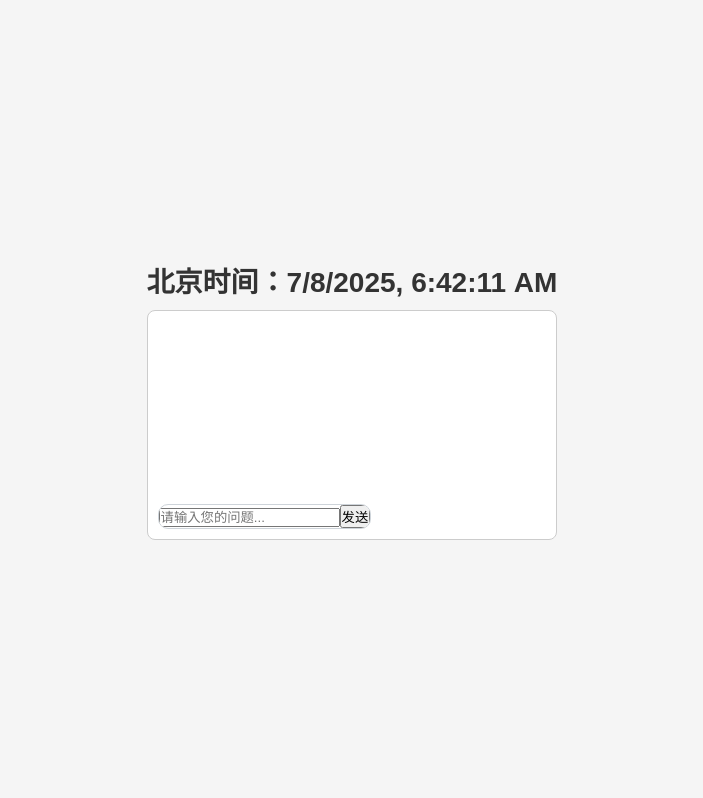
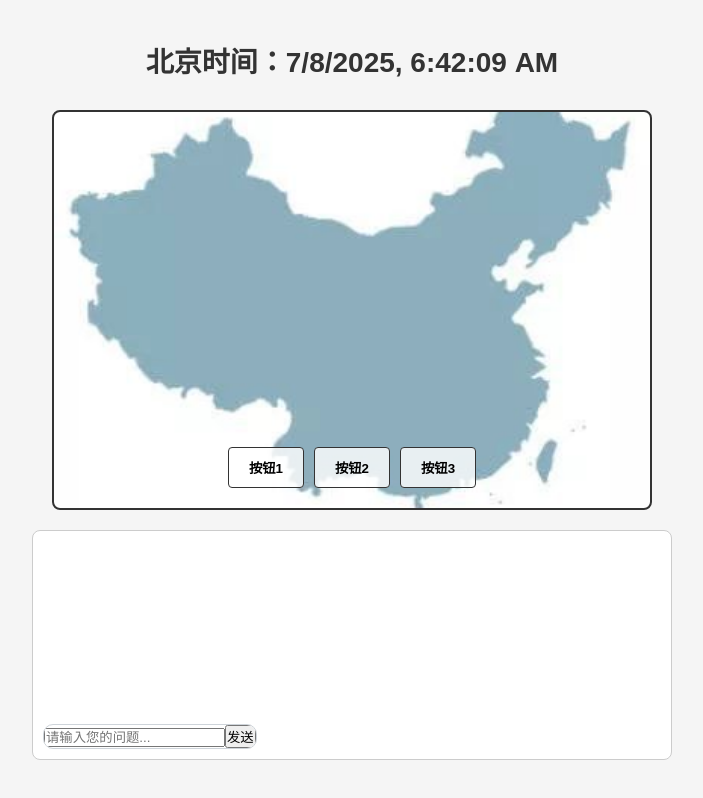
Before and after one commit to my171/JTSPGL, a Vue app in the folder front/JTSPGL-web/: page /page1 in a window 1280 px wide. Shown: the whole page, without its empty margins (288-991 px from the left). Built offline with nearby package versions, Linux system fonts and the light colour scheme.

Commit message:
添加Map组件

```diff
--- a/front/JTSPGL-web/src/components/Map.vue
+++ b/front/JTSPGL-web/src/components/Map.vue
@@ -0,0 +1,177 @@
+<template>
+  <div class="image-box-container">
+    <!-- 矩形框（带背景图片） -->
+    <div class="image-box" :style="{ backgroundImage: `url(${backgroundImage})` }">
+      <!-- 按钮组 -->
+      <div class="buttons-container">
+        <button
+          v-for="(btn, index) in buttons"
+          :key="index"
+          @click="handleButtonClick(btn.action)"
+          class="custom-button"
+        >
+          {{ btn.label }}
+        </button>
+      </div>
+    </div>
+  </div>
+</template>
+
+<script setup>
+import { ref } from 'vue';
+
+const backgroundImage = ref('/src/images/MapImg.png');
+
+// 按钮配置
+const buttons = ref([
+  { label: '按钮1', action: 'action1' },
+  { label: '按钮2', action: 'action2' },
+  { label: '按钮3', action: 'action3' },
+]);
+
+// 按钮点击事件
+const handleButtonClick = (action) => {
+  console.log(`点击了按钮，执行操作: ${action}`);
+  // 可以在这里添加按钮逻辑，比如 emit 事件或调用方法
+  if (action === 'action1') {
+    //TODO:编写按钮按下后的逻辑1
+  } else if (action === 'action2') {
+    //TODO:编写按钮按下后的逻辑2
+  } else if (action === 'action3') {
+    //TODO:编写按钮按下后的逻辑3
+  }
+};
+</script>
+
+<style scoped>
+.image-box-container {
+  display: flex;
+  justify-content: center;
+  align-items: center;
+  padding: 20px;
+}
+
+.image-box {
+  width: 600px;
+  height: 400px;
+  background-size: cover;
+  background-position: center;
+  background-repeat: no-repeat;
+  border: 2px solid #333;
+  border-radius: 8px;
+  position: relative;
+  display: flex;
+  justify-content: center;
+  align-items: center;
+}
+
+.buttons-container {
+  display: flex;
+  gap: 10px;
+  position: absolute;
+  bottom: 20px;
+}
+
+.custom-button {
+  padding: 10px 20px;
+  background-color: rgba(255, 255, 255, 0.8);
+  border: 1px solid #333;
+  border-radius: 4px;
+  cursor: pointer;
+  font-weight: bold;
+  transition: background-color 0.3s;
+}
+
+.custom-button:hover {
+  background-color: rgba(255, 255, 255, 1);
+}
+</style>
+
+<!--以下是原html文件部分参考-->
+
+
+<!--
+<template>
+    <div class="map-area">
+        <div
+            class="warehouse"
+            style="top: 80px; left: 100px"
+            onclick="showWarehouseInfo('WH001', '华北中心仓')"
+        >
+        华北中心仓
+        </div>
+        <div
+            class="warehouse"
+            style="top: 120px; left: 280px"
+            onclick="showWarehouseInfo('WH002', '华东智能仓')"
+        >
+        华东智能仓
+        </div>
+        <div
+            class="warehouse"
+            style="top: 220px; left: 160px"
+            onclick="showWarehouseInfo('WH003', '华南枢纽仓')"
+        >
+        华南枢纽仓
+        </div>
+        <div
+            class="warehouse"
+            style="top: 300px; left: 80px"
+            onclick="showWarehouseInfo('WH004', '西南分拨中心')"
+        >
+        西南分拨中心
+        </div>
+        <div
+            class="warehouse"
+            style="top: 350px; left: 260px"
+            onclick="showWarehouseInfo('WH005', '东北冷链仓')"
+        >
+        东北冷链仓
+        </div>
+    </div>
+</template>
+
+<script>
+export default {
+    data() {
+        return {
+            currentTime: ""
+        };
+    },
+    mounted() {
+        this.updateTime();
+        this.timer = setInterval(this.updateTime, 1000);
+    },
+    beforeDestroy() {
+        clearInterval(this.timer);
+    },
+    methods: {
+        updateTime() {
+            const now = new Date();
+            this.currentTime = now.toLocaleString();
+        }
+    }
+};
+</script>
+
+<style scoped>
+    .map-area {
+        flex: 1;
+        background-color: #e6ecf2;
+        border: 1px solid #ccc;
+        border-radius: 10px;
+        position: relative;
+        margin-bottom: 15px;
+    }
+    .warehouse {
+        position: absolute;
+        cursor: pointer;
+        transition: transform 0.2s, background-color 0.2s;
+        padding: 6px 12px;
+        border-radius: 8px;
+        background-color: #5baaff;
+        color: white;
+        font-size: 14px;
+    }
+</style>
+-->
--- a/front/JTSPGL-web/src/views/Page1.vue
+++ b/front/JTSPGL-web/src/views/Page1.vue
@@ -54,14 +54,16 @@ button:hover {
 <template>
   <div class="page1">
     <ClockBlock />
+    <Map />
     <ChatBox />
     <!--ClockBlock/-->
   </div>
 </template>
 
 <script setup>
+  import ClockBlock from '@components/ClockBlock.vue';
+  import Map from '@/components/Map.vue';
   import ChatBox from '@/components/ChatBox.vue';
-import ClockBlock from '@components/ClockBlock.vue';
 </script>
 
 <style>
--- a/front/JTSPGL-web/vite.config.ts
+++ b/front/JTSPGL-web/vite.config.ts
@@ -13,7 +13,8 @@ export default defineConfig({
   resolve: {
     alias: {
       '@': fileURLToPath(new URL('./src', import.meta.url)),
-      '@components': fileURLToPath(new URL('./src/components', import.meta.url))
+      '@components': fileURLToPath(new URL('./src/components', import.meta.url)),
+      '@images': fileURLToPath(new URL('./src/images', import.meta.url))
     },
   },
 })
```
Also changed, not shown: front/JTSPGL-web/src/images/MapImg.png (added), 1 other file (tests, documents, lock files or other folders).
